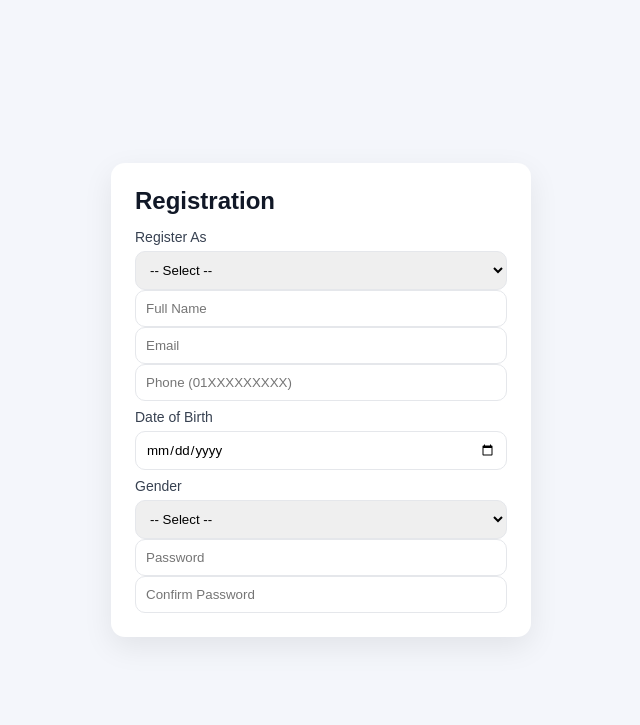
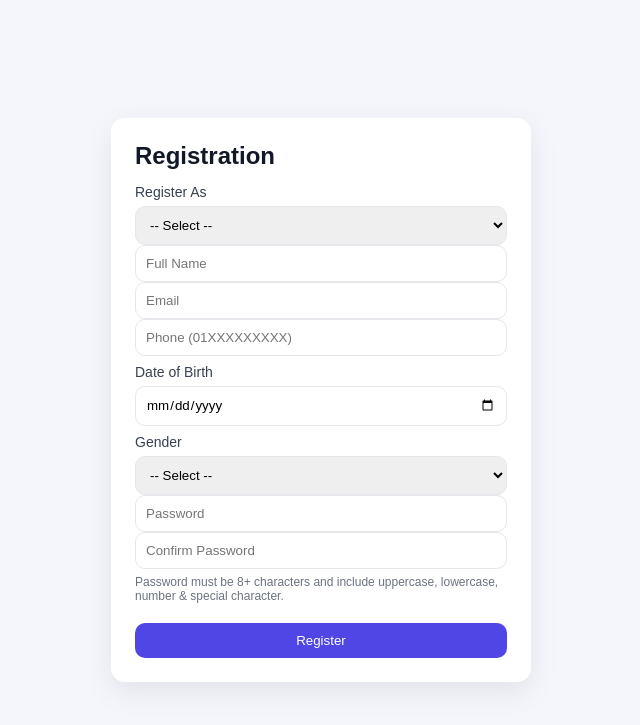
Before and after one commit to foejjj/web-tech-project, a PHP site: page /register.php in a window 1280 px wide. Shown: the top 725 px of the page, without its empty margins (319-959 px from the left). Run offline with PHP 8.4, Linux system fonts and the light colour scheme.

Commit message:
specialization for doctor role

```diff
--- a/Management/Auth/MVC/html/register.php
+++ b/Management/Auth/MVC/html/register.php
@@ -43,3 +43,14 @@
 
 
       <input name="confirm_password" id="confirm_password" type="password" placeholder="Confirm Password" required>
+
+      <small style="font-size:12px;color:#6b7280;display:block;margin:6px 0 10px;">
+        Password must be 8+ characters and include uppercase, lowercase, number & special character.
+      </small>
+
+      <div id="doctorBox" style="display:none;">
+        <input name="specialization" id="specialization" placeholder="Specialization (Doctor)">
+      </div>
+
+      <button type="submit" id="submitBtn">Register</button>
+    </form>
```
